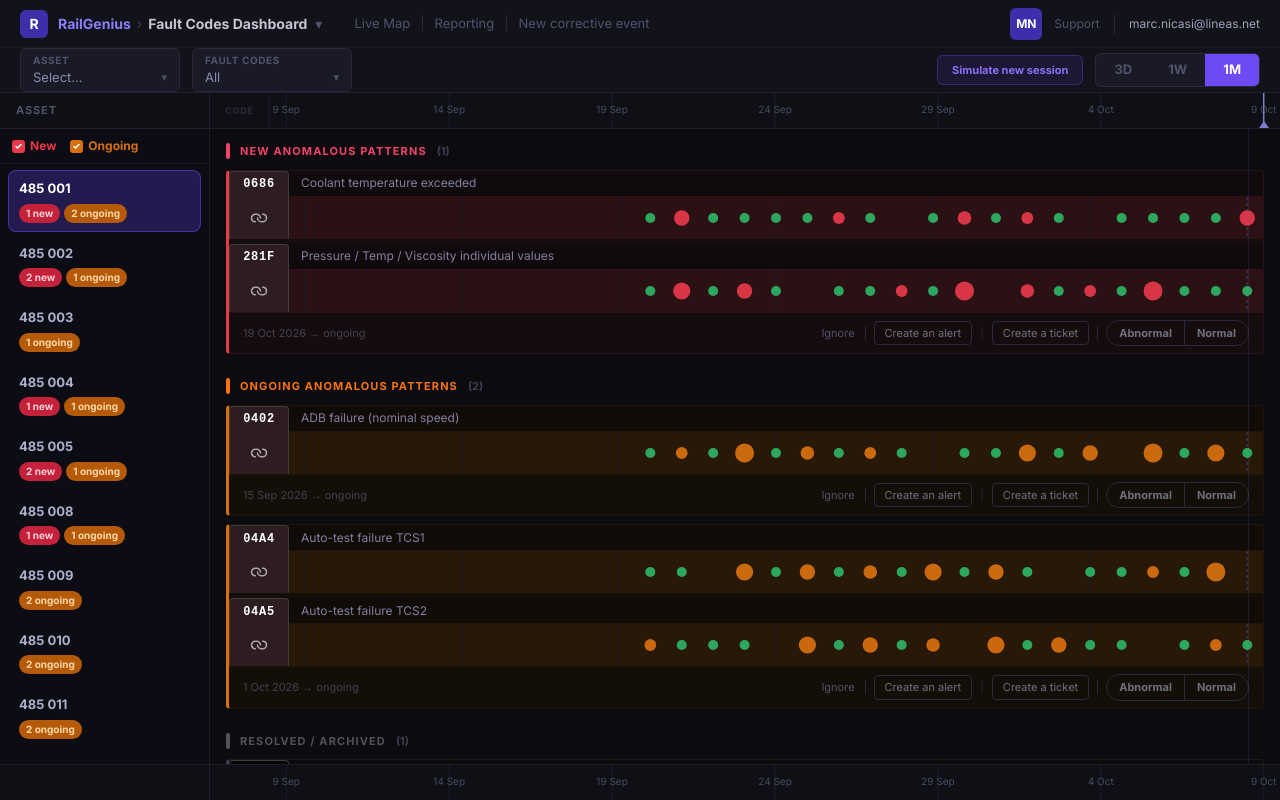
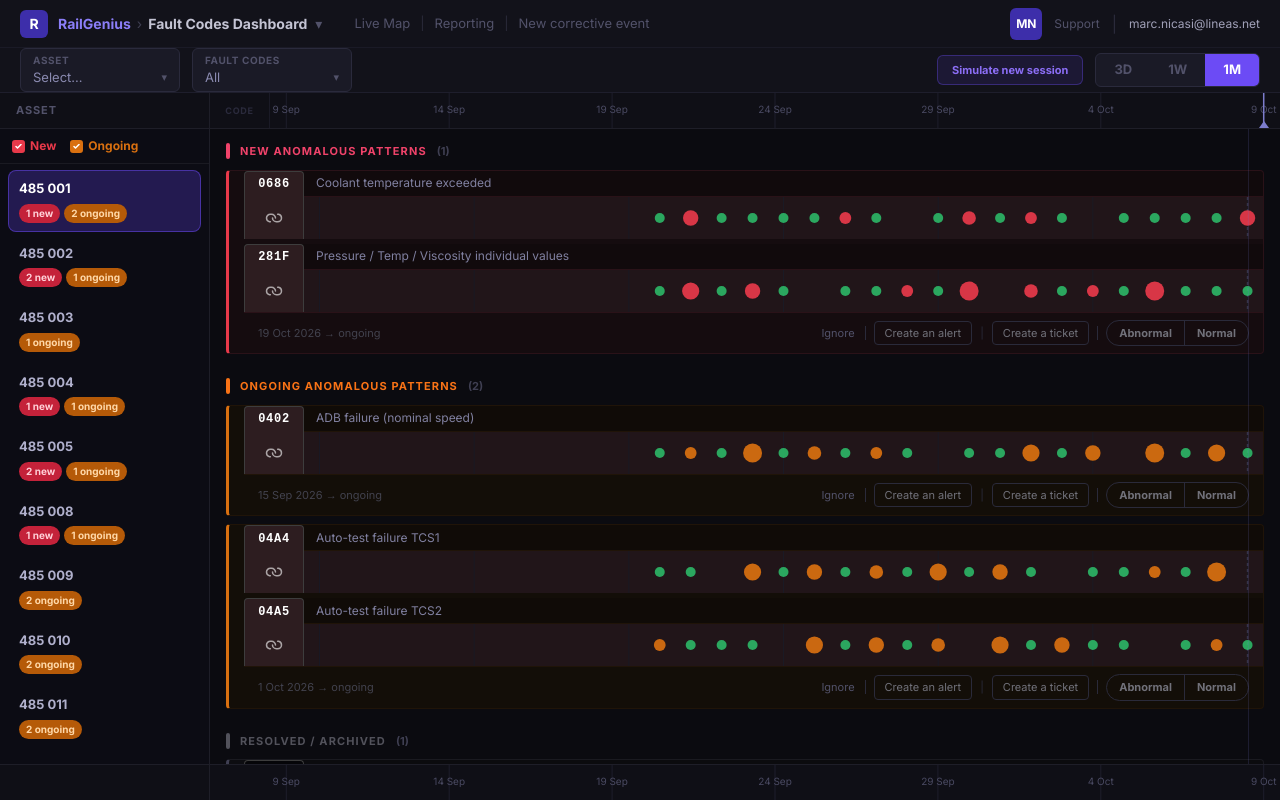
Before and after one commit to gknuts/faultcode-dashboard, a React (Vite) app: page / in a window 1280 px wide. Built offline with nearby package versions, Linux system fonts and the light colour scheme.

Commit message:
style(PatternCard): add left padding to fault code section

```diff
--- a/src/components/PatternCard.tsx
+++ b/src/components/PatternCard.tsx
@@ -91,6 +91,7 @@ export function PatternCard({
       marginBottom: 8,
       opacity: isIgnored ? 0.5 : 1,
       overflow: 'hidden',
+      paddingLeft: 15,
     }}>
       {/* Per-FC rows: label row (full width) + dots row */}
       {pattern.faultCodes.map((code, i) => {
@@ -159,7 +160,7 @@ export function PatternCard({
                 </svg>
               </div>
               {/* Mini timeline for this FC code */}
-              <div style={{ flex: 1, background: hasAbnormal ? abnormalBg : 'transparent' }}>
+              <div style={{ flex: 1, background: '#211519' }}>
                 <svg width="100%" height={DOTS_HEIGHT} style={{ display: 'block' }}>
                   {/* Grid lines */}
                   {dates.map((_, di) => {
```
